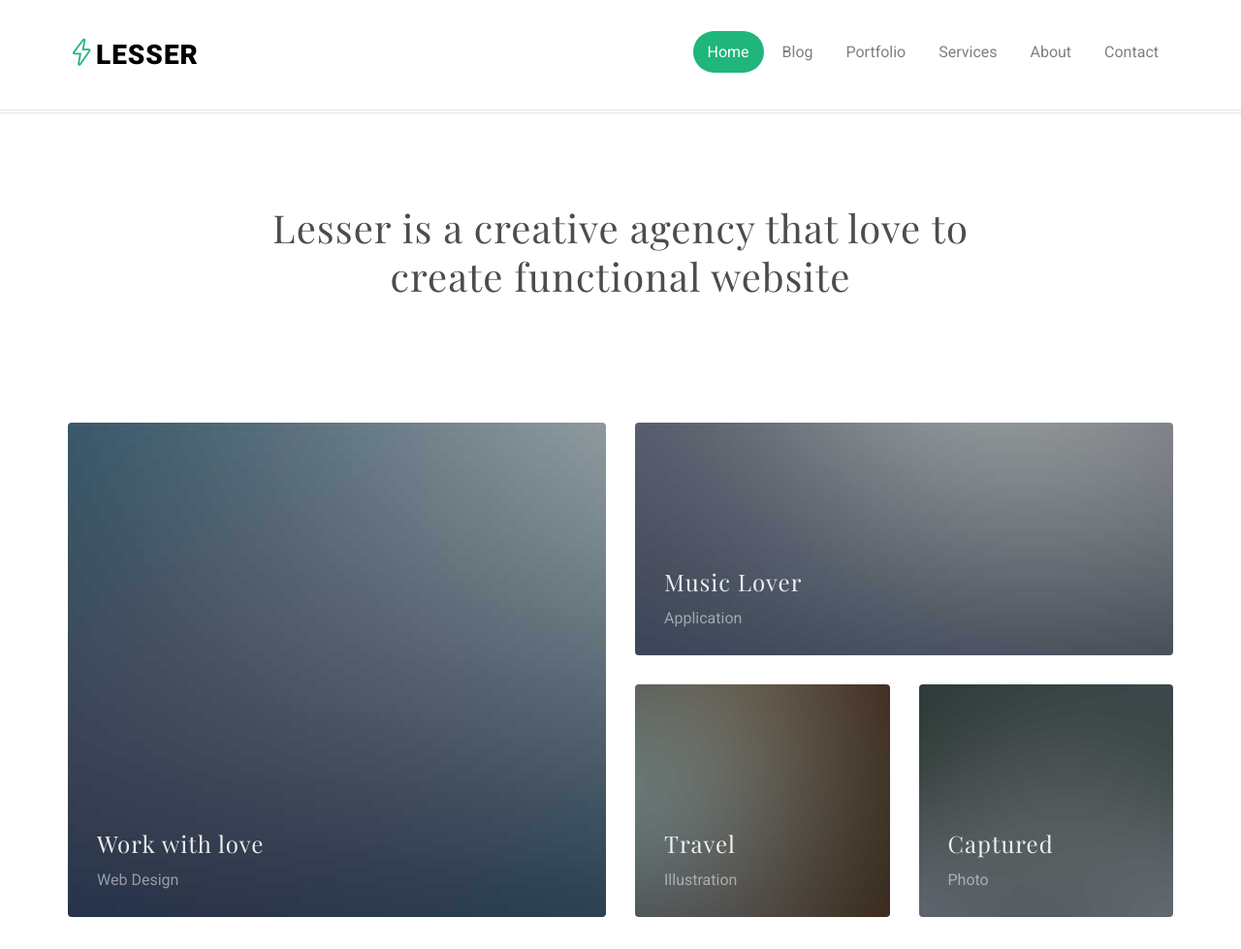
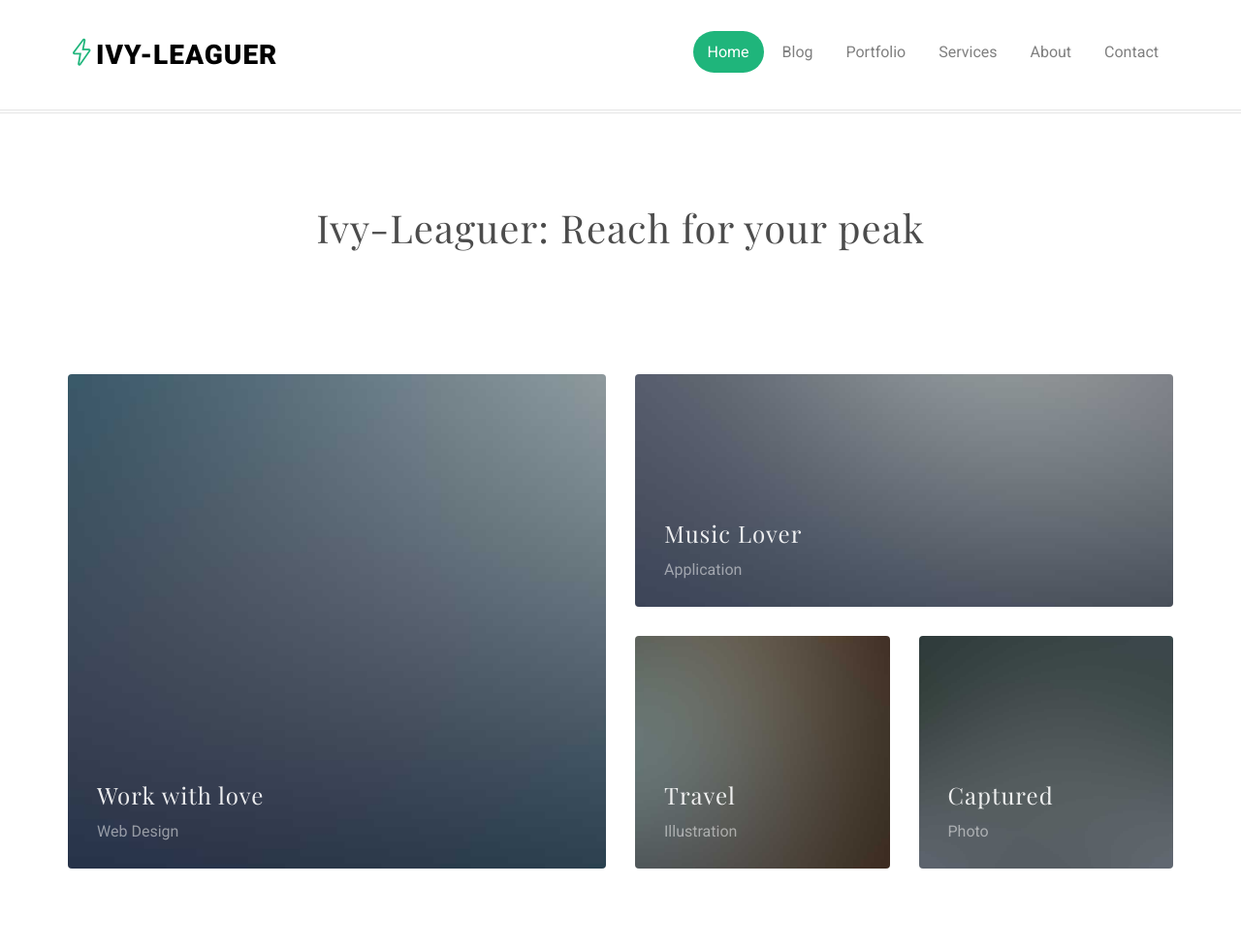
Before and after one commit to cambyses/lesser, a plain HTML site: page index.html in a window 1280 px wide. Shown: the top 979 px of the page at 97% size. Drawn offline with nearby package versions, Linux system fonts and the light colour scheme; files whose address does not match are found by name; a web font is replaced by a local one.

Commit message:
Update index.html

```diff
--- a/index.html
+++ b/index.html
@@ -4,28 +4,15 @@
 <!--[if IE 7]>         <html class="no-js lt-ie9 lt-ie8"> <![endif]-->
 <!--[if IE 8]>         <html class="no-js lt-ie9"> <![endif]-->
 <!--[if gt IE 8]><!--> <html class="no-js"> <!--<![endif]-->
+
 	<head>
 	<meta charset="utf-8">
 	<meta http-equiv="X-UA-Compatible" content="IE=edge">
 	<title>Lesser &mdash; Free HTML5 Bootstrap Website Template by FreeHTML5.co</title>
 	<meta name="viewport" content="width=device-width, initial-scale=1">
-	<meta name="description" content="Free HTML5 Website Template by FreeHTML5.co" />
-	<meta name="keywords" content="free html5, free template, free bootstrap, free website template, html5, css3, mobile first, responsive" />
-	<meta name="author" content="FreeHTML5.co" />
-
-  <!--
-	//////////////////////////////////////////////////////
-
-	FREE HTML5 TEMPLATE
-	DESIGNED & DEVELOPED by FreeHTML5.co
-
-	Website: 		http://freehtml5.co/
-	Email: 			info@freehtml5.co
-	Twitter: 		http://twitter.com/fh5co
-	Facebook: 		https://www.facebook.com/fh5co
-
-	//////////////////////////////////////////////////////
-	 -->
+	<meta name="description" content="" />
+	<meta name="keywords" content="" />
+	<meta name="author" content="" />
 
   	<!-- Facebook and Twitter integration -->
 	<meta property="og:title" content=""/>
@@ -71,7 +58,7 @@
 	<header id="fh5co-header" role="banner">
 		<div class="container">
 			<div class="header-inner">
-				<h1><i class="sl-icon-energy"></i><a href="index.html">Lesser</a></h1>
+				<h1><i class="sl-icon-energy"></i><a href="index.html">Ivy-Leaguer</a></h1>
 				<nav role="navigation">
 					<ul>
 						<li><a class="active" href="index.html">Home</a></li>
@@ -85,11 +72,13 @@
 			</div>
 		</div>
 	</header>
+
+
 	<div id="fh5co-intro-section">
 		<div class="container">
 			<div class="row">
 				<div class="col-md-8 col-md-offset-2 text-center">
-					<h2>Lesser is a creative agency that love to create functional website</h2>
+					<h2>Ivy-Leaguer: Reach for your peak</h2>
 				</div>
 			</div>
 		</div>
```
